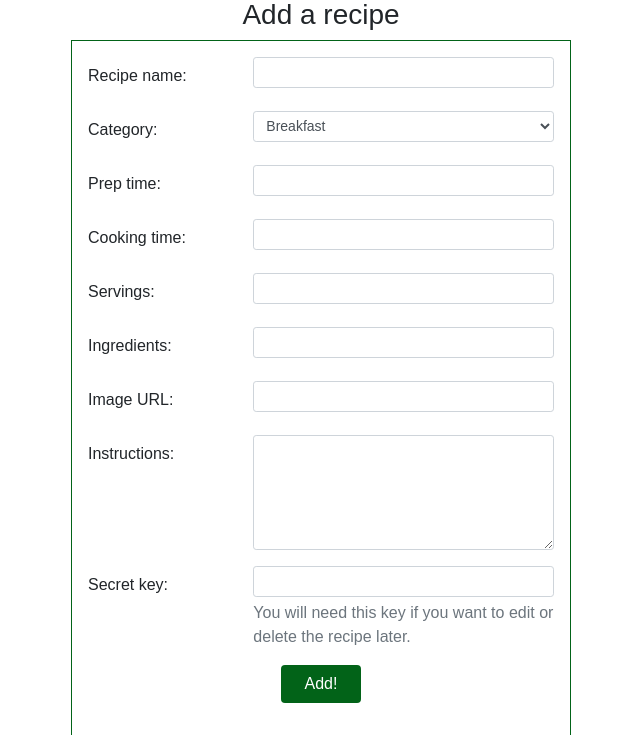
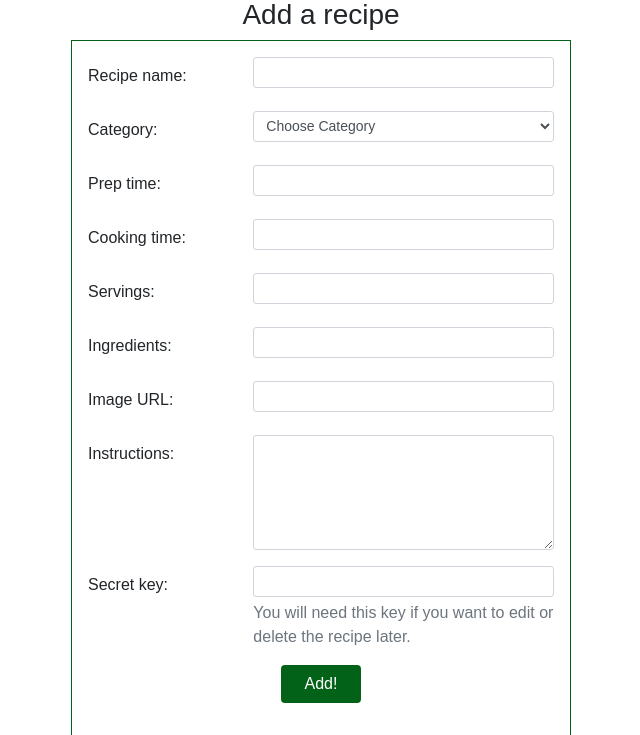
Before and after one commit to Sarani1612/the-veggie-patch, a Flask app: page /add_recipe in a window 1280 px wide. Shown: the part 127-862 px from the top of the page, without its empty margins (319-959 px from the left). Run offline with Flask 2, Linux system fonts and the light colour scheme; data that the repository does not hold is empty; some libraries are stand-ins or nearby versions; some web fonts are replaced.

Commit message:
set up form to add recipe

```diff
--- a/app.py
+++ b/app.py
@@ -42,7 +42,24 @@ def view_category(category_name):
 
 @app.route('/add_recipe')
 def add_recipe():
-    return render_template('addrecipe.html')
+    return render_template('addrecipe.html',
+                           categories=mongo.db.categories.find())
+
+
+@app.route('/insert_recipe', methods=["POST"])
+def insert_recipe():
+    recipes = mongo.db.recipes
+    new_recipe = {'name': request.form.get('recipe_name'),
+                  'category_name': request.form.get('category_name'),
+                  'prep_time': request.form.get('prep_time'),
+                  'cook_time': request.form.get('cook_time'),
+                  'serves': request.form.get('serves'),
+                  'ingredients': request.form.get('ingredients'),
+                  'image_url': request.form.get('image_url'),
+                  'instructions': request.form.get('instructions'),
+                  'id_key': request.form.get('id_key')}
+    recipes.insert_one(new_recipe)
+    return redirect(url_for('index'))
 
 
 @app.route('/login')
--- a/templates/addrecipe.html
+++ b/templates/addrecipe.html
@@ -4,65 +4,64 @@
 <div class="main-content">
 	<h3>Add a recipe</h3>
     <div class="form-box">
-        <form>
+        <form action="{{ url_for('insert_recipe') }}" method="POST">
             <div class="form-group row">
                 <label for="recipe-name" class="col-sm-4 col-form-label">Recipe name:</label>
                 <div class="col-sm-8">
-                    <input type="text" class="form-control form-control-sm" id="recipe-name">
+                    <input type="text" class="form-control form-control-sm" name="recipe_name" id="recipe_name">
                 </div>
             </div>
             <div class="form-group row">
                 <label for="category" class="col-sm-4 col-form-label">Category:</label>
                 <div class="col-sm-8">
-                    <select class="form-control form-control-sm" name="category" id="category">
-                        <option value="Breakfast">Breakfast</option>
-                        <option value="Starter">Starter</option>
-                        <option value="Main">Main</option>
-                        <option value="Dessert">Dessert</option>
-                        <option value="Baking">Baking</option>
+                    <select class="form-control form-control-sm" name="category_name" id="category_name">
+                        <option value="" disabled selected>Choose Category</option>
+                        {% for category in categories %}
+                        <option value="{{category.category_name}}">{{category.category_name}}</option>
+                        {% endfor %}
                     </select>
                 </div>
             </div>
             <div class="form-group row">
                 <label for="prep-time" class="col-sm-4 col-form-label">Prep time:</label>
                 <div class="col-sm-8">
-                    <input type="text" class="form-control form-control-sm" id="prep-time">
+                    <input type="text" class="form-control form-control-sm" name="prep_time" id="prep_time">
                 </div>
             </div>
             <div class="form-group row">
                 <label for="cook-time" class="col-sm-4 col-form-label">Cooking time:</label>
                 <div class="col-sm-8">
-                    <input type="text" class="form-control form-control-sm" id="cook-time">
+                    <input type="text" class="form-control form-control-sm" name="cook_time" id="cook_time">
                 </div>
             </div>
             <div class="form-group row">
                 <label for="number-servings" class="col-sm-4 col-form-label">Servings:</label>
                 <div class="col-sm-8">
-                    <input type="text" class="form-control form-control-sm" id="number-servings">
+                    <input type="text" class="form-control form-control-sm" name="serves" id="serves">
                 </div>
             </div>
             <div class="form-group row">
                 <label for="ingredient-list" class="col-sm-4 col-form-label">Ingredients:</label>
                 <div class="col-sm-8">
-                    <input type="text" class="form-control form-control-sm" id="ingredient-list">
+                    <input type="text" class="form-control form-control-sm" name="ingredients" id="ingredients">
                 </div>
             </div>
             <div class="form-group row">
                 <label for="img-url" class="col-sm-4 col-form-label">Image URL:</label>
                 <div class="col-sm-8">
-                    <input type="text" class="form-control form-control-sm" id="img-url">
+                    <input type="text" class="form-control form-control-sm" name="image_url" id="image_url">
                 </div>
             </div>
             <div class="form-group row">
                 <label for="instructions" class="col-sm-4 col-form-label">Instructions:</label>
                 <div class="col-sm-8">
-                    <textarea class="form-control form-control-sm" id="instructions" rows="5"></textarea>
+                    <textarea class="form-control form-control-sm" name="instructions" id="instructions" rows="5"></textarea>
                 </div>
             </div>
             <div class="form-group row">
                 <label for="id-key" class="col-sm-4 col-form-label">Secret key:</label>
                 <div class="col-sm-8">
-                    <input type="text" class="form-control form-control-sm" id="id-key">
+                    <input type="text" class="form-control form-control-sm" name="id_key" id="id_key">
                     <span id="id-key-help" class="form-text text-muted">
                     You will need this key if you want to edit or delete the recipe later.
                     </span>
```
